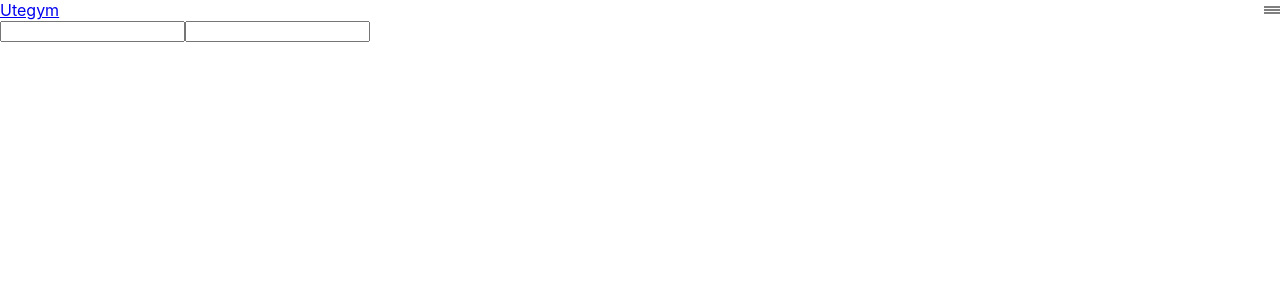
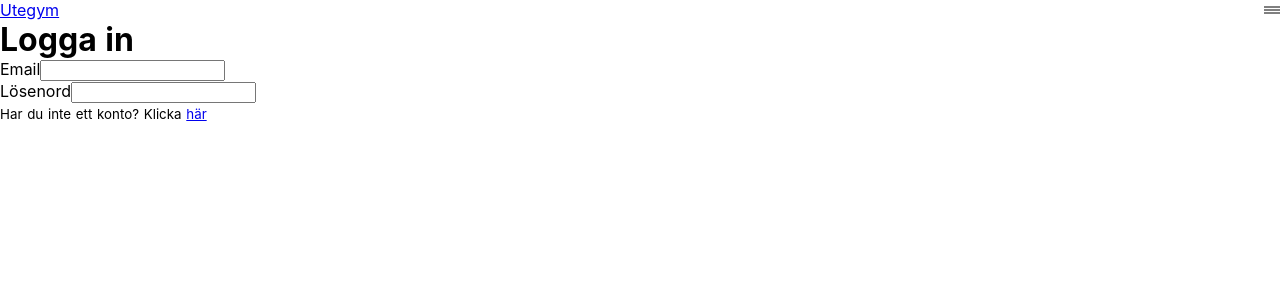
Before and after one commit to victorthevictoriousv/utegym, a Nuxt app: page /login in a window 1280 px wide. Shown: the top 300 px of the page. Built offline with nearby package versions, Linux system fonts and the light colour scheme.

Commit message:
fixed register on login page

```diff
--- a/pages/login/index.vue
+++ b/pages/login/index.vue
@@ -1,6 +1,29 @@
 <template>
   <form action="/">
-    <input type="email">
-    <input type="password">
+    <h1>{{ register ? 'Registrera dig' : 'Logga in' }}</h1>
+    <div>
+      <label for="email">Email</label>
+      <input type="email" name="email">
+    </div>
+    <div>
+      <label for="password">Lösenord</label>
+      <input type="password" name="password">
+    </div>
+    <small>Har du inte ett konto? Klicka <a @click="register = !register" href="#">här</a></small>
   </form>
 </template>
+
+<script>
+export default {
+  data() {
+    return {
+      register: false
+    }
+  }
+}
+</script>
+
+
+<style lang="scss" scoped>
+
+</style>
```
